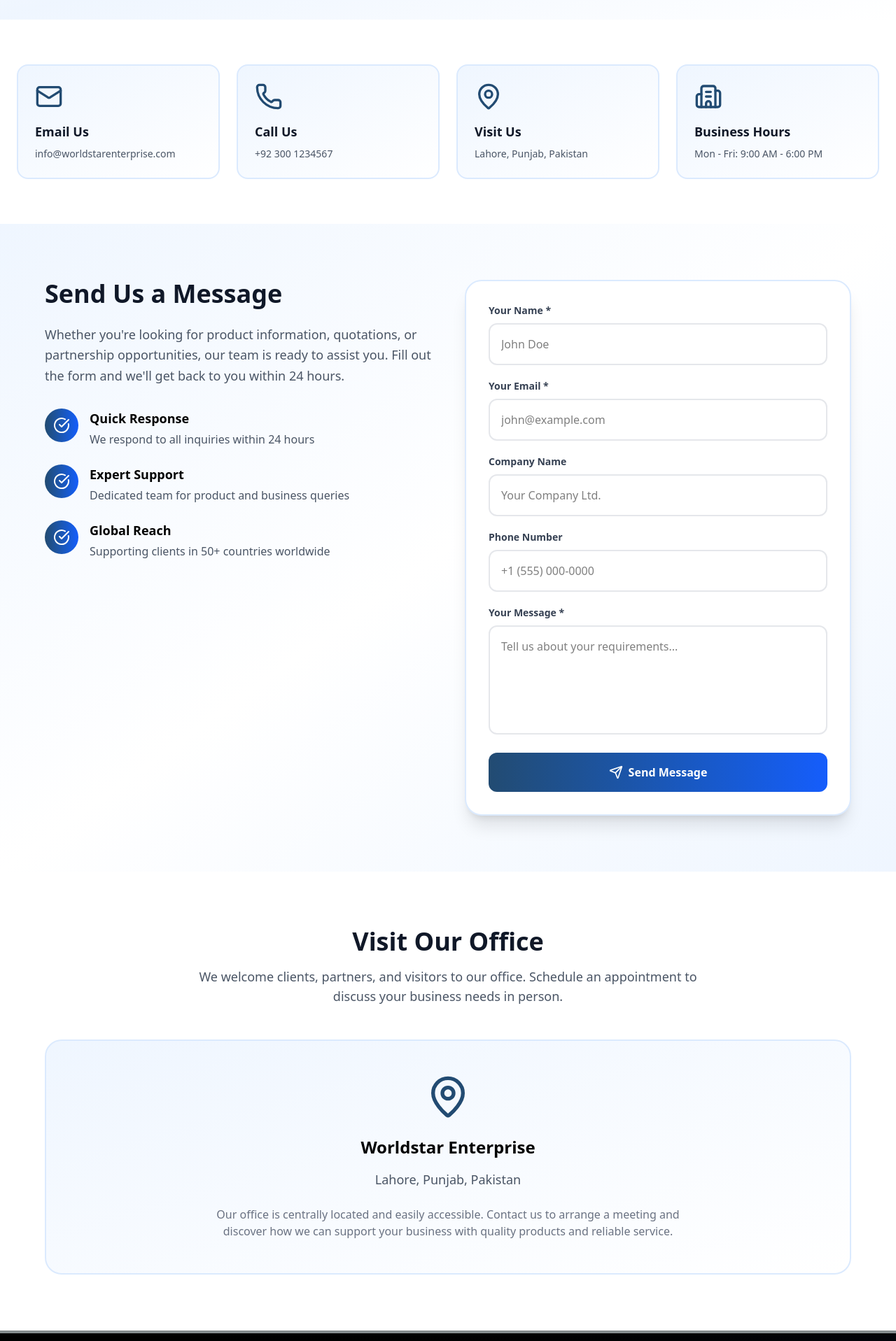
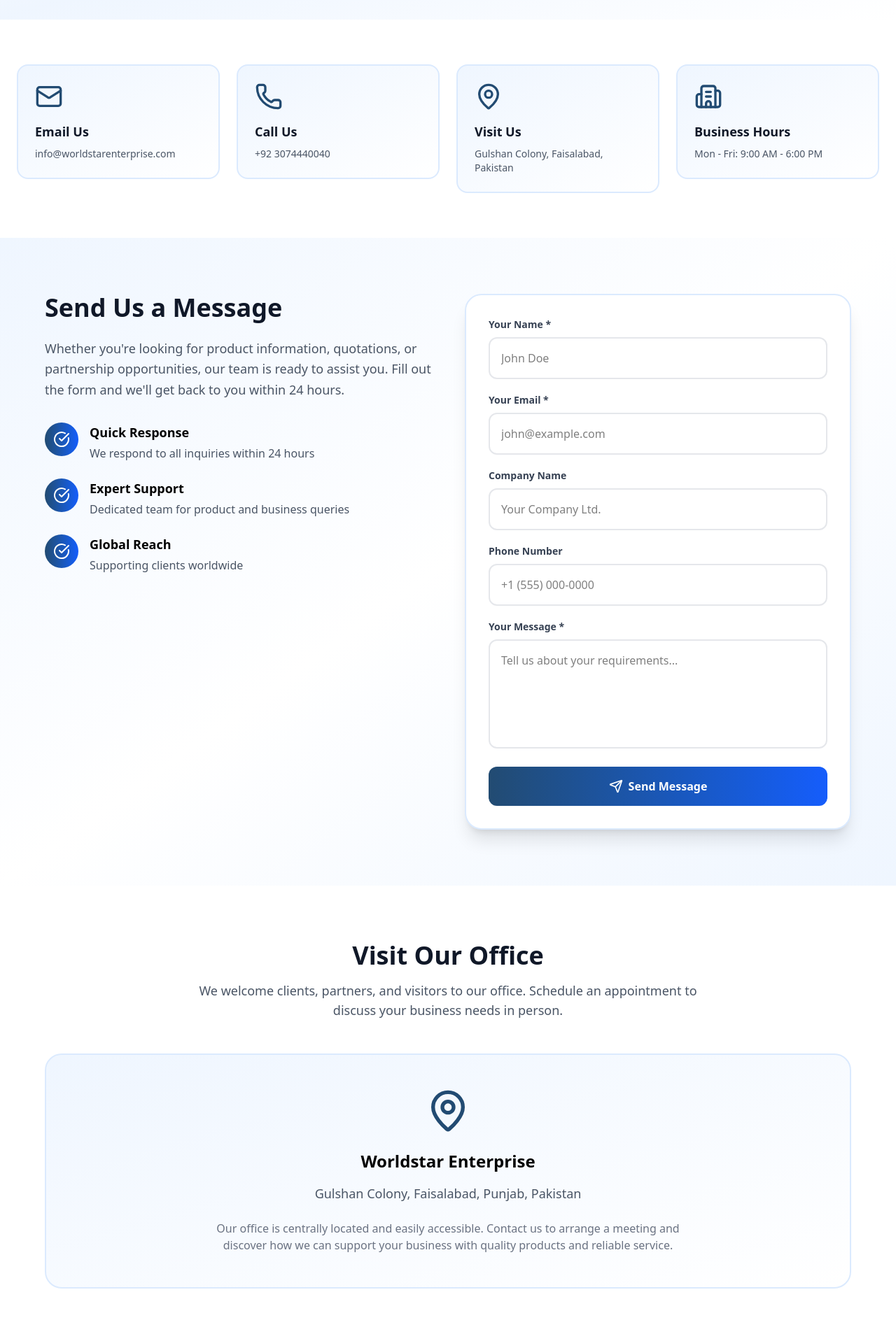
Before and after one commit to HasanSohaib-4434/WorldStar, a React (Vite) app: page /contact in a window 1280 px wide. Shown: the part 473-2390 px from the top of the page at 70% size. Built offline with nearby package versions, Linux system fonts and the light colour scheme.

Commit message:
updated form

```diff
--- a/src/Contact.jsx
+++ b/src/Contact.jsx
@@ -108,13 +108,13 @@
     {
       icon: Phone,
       title: "Call Us",
-      detail: "+92 300 1234567",
-      link: "tel:+923001234567",
+      detail: "+92 3074440040",
+      link: "tel:+923074440040",
     },
     {
       icon: MapPin,
       title: "Visit Us",
-      detail: "Lahore, Punjab, Pakistan",
+      detail: "Gulshan Colony, Faisalabad, Pakistan",
       link: "#",
     },
     {
@@ -232,7 +232,7 @@
                     <div>
                       <h3 className="font-bold text-lg mb-1">Global Reach</h3>
                       <p className="text-gray-600">
-                        Supporting clients in 50+ countries worldwide
+                        Supporting clients worldwide
                       </p>
                     </div>
                   </div>
@@ -377,7 +377,7 @@
               <MapPin className="w-16 h-16 text-[#224b72] mx-auto mb-6" />
               <h3 className="text-2xl font-bold mb-4">Worldstar Enterprise</h3>
               <p className="text-gray-600 text-lg mb-6">
-                Lahore, Punjab, Pakistan
+                Gulshan Colony, Faisalabad, Punjab, Pakistan
               </p>
               <p className="text-gray-500 max-w-2xl mx-auto">
                 Our office is centrally located and easily accessible. Contact
```
